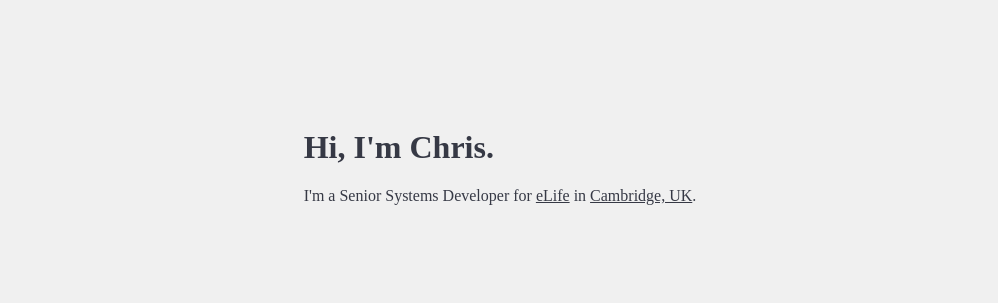
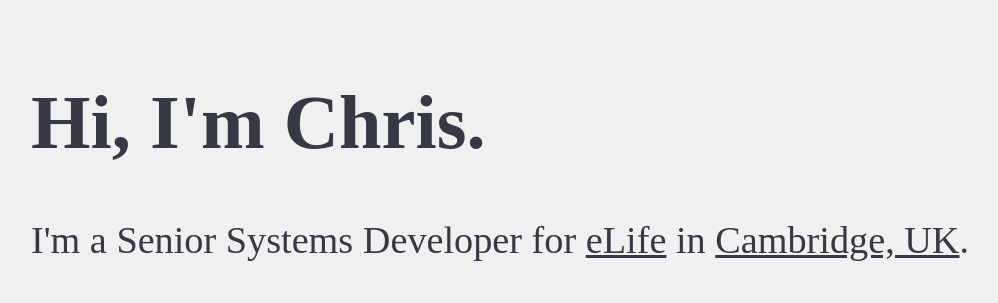
Before and after one commit to thewilkybarkid/thewilkybarkid.dev, a website built with Parcel: page index.html in a window 1280 px wide. Shown: the part 236-539 px from the top of the page, without its empty margins (140-1138 px from the left). Built offline with nearby package versions, Linux system fonts and the light colour scheme; a small style sheet from the web is missing.

Commit message:
feat(style): set the font
Uses the font 'Caveat' by [Pablo Impallari].

[Pablo Impallari]: https://twitter.com/impallaritype

```diff
--- a/index.css
+++ b/index.css
@@ -1,3 +1,5 @@
+@import url("./node_modules/@fontsource/caveat/latin-500.css");
+
 *,
 ::after,
 ::before {
@@ -11,6 +13,9 @@ html {
 body {
   background-color: rgb(240, 240, 240);
   color: rgb(54, 57, 69);
+  font-family: Caveat, serif;
+  font-size: calc(0.3vw + 0.3vh + 2em);
+  font-weight: 500;
   display: flex;
   align-items: center;
   justify-content: center;
--- a/package.json
+++ b/package.json
@@ -1,6 +1,7 @@
 {
   "private": true,
   "dependencies": {
+    "@fontsource/caveat": "^4.1.0",
     "autoprefixer": "^10.2.1",
     "parcel": "^2.0.0-nightly.535",
     "postcss-logical": "^4.0.2"
```
Also changed, not shown: 1 other file.
